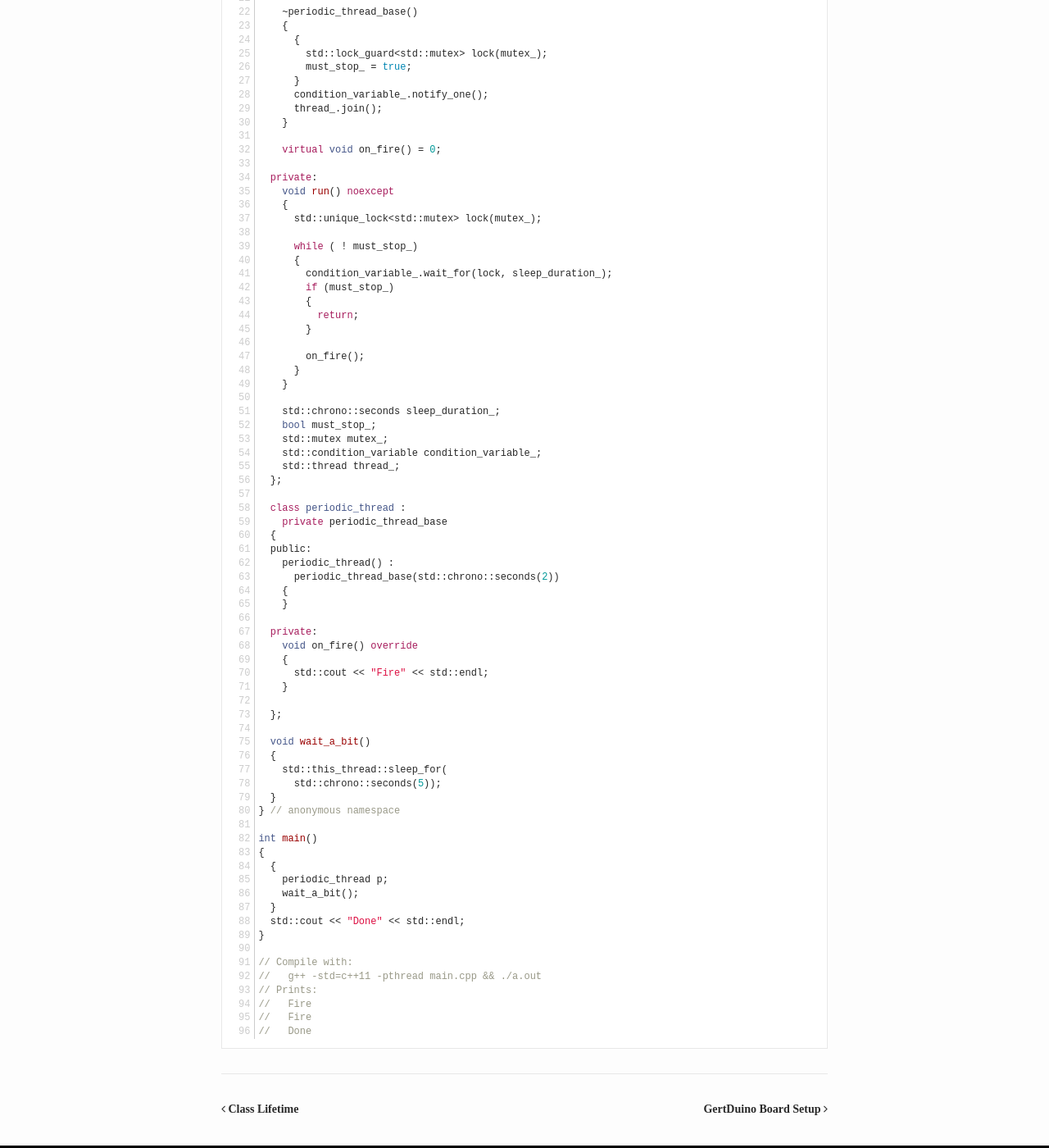
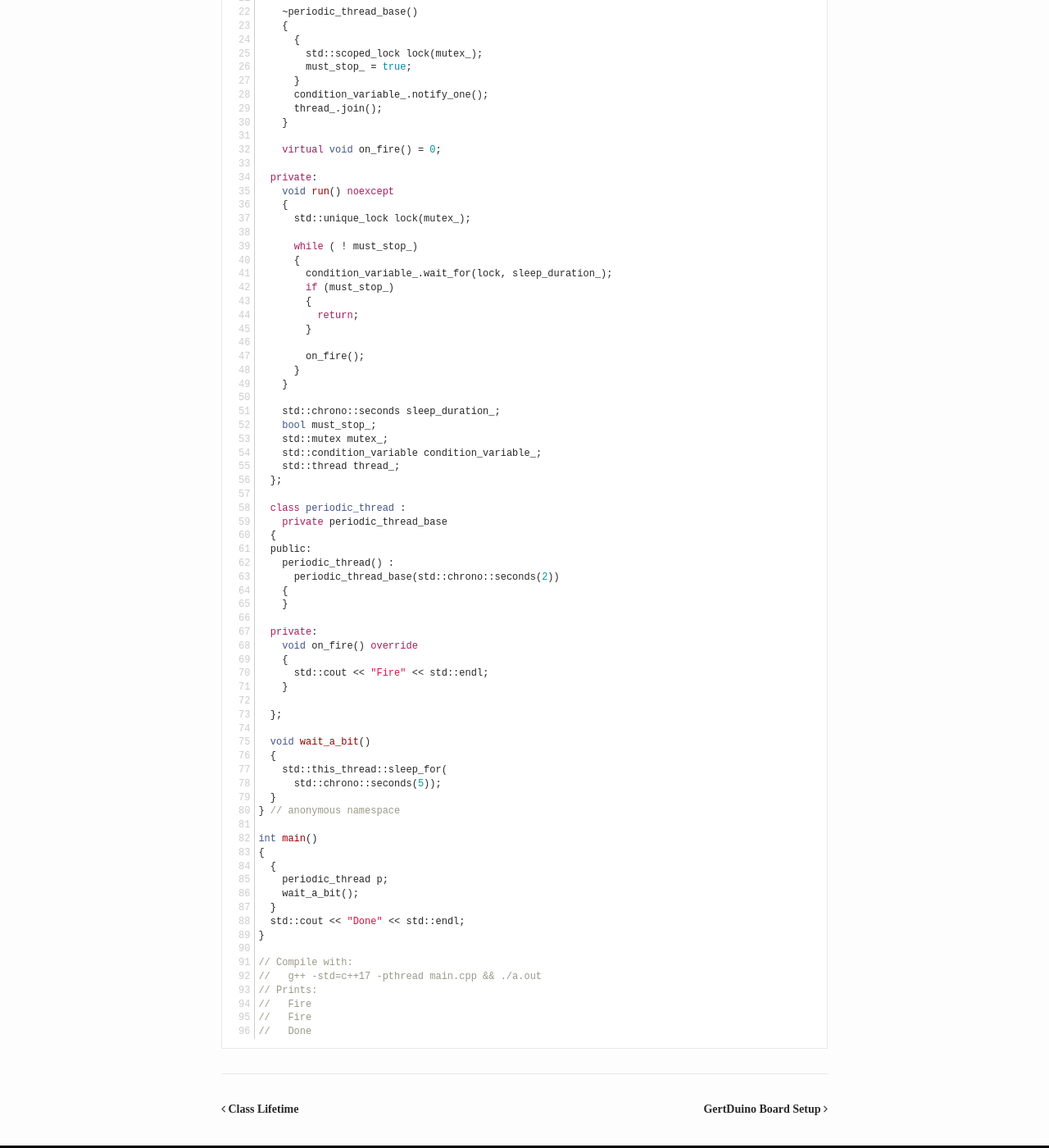
Before and after one commit to bajamircea/bajamircea.github.io, a Jekyll site: the page built from _posts/2015-04-08-threading-bug.markdown, in a window 1280 px wide and 1400 px high, scrolled down 1506 px. Shown: the whole window at 82% size. Built offline with Jekyll 4.4.1, drawn with Linux system fonts in a browser that asks for light colours; nearby versions of some CDN libraries.

Commit message:
Use scoped_lock

```diff
--- a/_posts/2015-04-08-threading-bug.markdown
+++ b/_posts/2015-04-08-threading-bug.markdown
@@ -73,7 +73,7 @@ namespace
     ~periodic_thread_base()
     {
       {
-        std::lock_guard<std::mutex> lock(mutex_);
+        std::scoped_lock lock(mutex_);
         must_stop_ = true;
       }
       condition_variable_.notify_one();
@@ -85,7 +85,7 @@ namespace
   private:
     void run() noexcept
     {
-      std::unique_lock<std::mutex> lock(mutex_);
+      std::unique_lock lock(mutex_);
 
       while ( ! must_stop_)
       {
@@ -140,7 +140,7 @@ int main()
 }
 
 // Compile with:
-//   g++ -std=c++11 -pthread main.cpp && ./a.out
+//   g++ -std=c++17 -pthread main.cpp && ./a.out
 // Prints:
 //   Fire
 //   Fire
```
